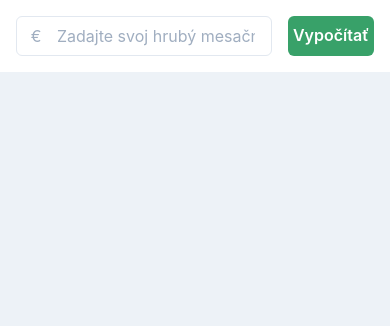
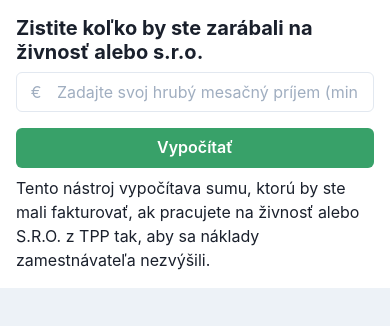
Before and after one commit to lubosfukas/my-paycheck, a Next.js app: page / in a window 390 px wide. Shown: the top 326 px of the page. Built offline with nearby package versions, Linux system fonts and the light colour scheme.

Commit message:
feat: :sparkles: implement custom media query hook
Implemented custom useMediaQuery hook in order to fix a bug in chakra when using SSR.

```diff
--- a/components/IncomeInput/IncomeInput.tsx
+++ b/components/IncomeInput/IncomeInput.tsx
@@ -2,45 +2,66 @@ import {
     Box,
     Button,
     Flex,
+    Heading,
     Input,
     InputGroup,
     InputLeftElement,
+    Text,
+    VStack,
 } from '@chakra-ui/react'
-import styled from '@emotion/styled'
 
-const StyledFlex = styled(Flex)`
-    padding: 1rem;
-`
-
-const StyledButton = styled(Button)`
-    margin-left: 1rem;
-`
+import { useMediaQuery } from '../../hooks'
+import { device } from '../../utils/device'
 
 type Props = {
-    value?: number
-    onChange: (newValue: number) => void
+    value: string
+    onChange: (newValue: string) => void
 }
 
 const IncomeInput = ({ value, onChange }: Props) => {
+    const isLargerThanTablet = useMediaQuery(device.tablet)
+    const isInvalid = parseInt(value) < 700
+
     return (
-        <Box bg="white">
-            <StyledFlex>
+        <Box bg="white" p={isLargerThanTablet ? 16 : 4}>
+            <VStack align="stretch" mx="auto" maxW="48rem">
+                <Heading size={isLargerThanTablet ? 'lg' : 'md'}>
+                    Zistite koľko by ste zarábali na živnosť alebo s.r.o.
+                </Heading>
+                <Flex
+                    flexDirection={isLargerThanTablet ? 'row' : 'column'}
+                    my="4"
+                >
                     <InputGroup>
                         <InputLeftElement color="gray.400" pointerEvents="none">
                             €
                         </InputLeftElement>
                         <Input
                             focusBorderColor="green.200"
+                            isInvalid={isInvalid}
                             onChange={(
                                 event: React.ChangeEvent<HTMLInputElement>
-                        ) => onChange(parseInt(event.target.value))}
-                        placeholder="Zadajte svoj hrubý mesačný príjem"
+                            ) => onChange(event.target.value)}
+                            placeholder="Zadajte svoj hrubý mesačný príjem (min. 700€)"
                             type="number"
                             value={value}
                         />
                     </InputGroup>
-                <StyledButton colorScheme="green">Vypočítať</StyledButton>
-            </StyledFlex>
+                    <Button
+                        colorScheme="green"
+                        ml={isLargerThanTablet ? 4 : 0}
+                        mt={isLargerThanTablet ? 0 : 4}
+                        _active={{ borderColor: 'green.200' }}
+                    >
+                        Vypočítať
+                    </Button>
+                </Flex>
+                <Text>
+                    Tento nástroj vypočítava sumu, ktorú by ste mali fakturovať,
+                    ak pracujete na živnosť alebo S.R.O. z TPP tak, aby sa
+                    náklady zamestnávateľa nezvýšili.
+                </Text>
+            </VStack>
         </Box>
     )
 }
--- /dev/null
+++ b/hooks/index.ts
@@ -0,0 +1 @@
+export * from './useMediaQuery'
--- /dev/null
+++ b/hooks/useMediaQuery/index.ts
@@ -0,0 +1 @@
+export { default as useMediaQuery } from './useMediaQuery'
--- /dev/null
+++ b/hooks/useMediaQuery/useMediaQuery.ts
@@ -0,0 +1,29 @@
+import { useState, useCallback, useEffect } from 'react'
+
+const useMediaQuery = (query: string) => {
+    const [targetReached, setTargetReached] = useState(false)
+
+    const updateTarget = useCallback((e) => {
+        if (e.matches) {
+            setTargetReached(true)
+        } else {
+            setTargetReached(false)
+        }
+    }, [])
+
+    useEffect(() => {
+        const media = window.matchMedia(query)
+        media.addEventListener('change', updateTarget)
+
+        // Check on mount (callback is not called until a change occurs)
+        if (media.matches) {
+            setTargetReached(true)
+        }
+
+        return () => media.removeEventListener('change', updateTarget)
+    }, [query, updateTarget])
+
+    return targetReached
+}
+
+export default useMediaQuery
--- a/pages/index.tsx
+++ b/pages/index.tsx
@@ -1,14 +1,17 @@
 import { useState } from 'react'
 import type { NextPage } from 'next'
+
 import { IncomeInput } from '../components'
 
 const Home: NextPage = () => {
-    const [income, setIncome] = useState<number>()
+    const [income, setIncome] = useState<string>('')
     return (
-        <IncomeInput
-            onChange={(newValue: number) => setIncome(newValue)}
-            value={income}
-        />
+        <header>
+            <IncomeInput
+                onChange={(newValue: string) => setIncome(newValue)}
+                value={income}
+            />
+        </header>
     )
 }
 
--- /dev/null
+++ b/utils/device.ts
@@ -0,0 +1,12 @@
+import { size } from './size'
+
+export const device = {
+    mobileS: `(min-width: ${size.mobileS})`,
+    mobileM: `(min-width: ${size.mobileM})`,
+    mobileL: `(min-width: ${size.mobileL})`,
+    tablet: `(min-width: ${size.tablet})`,
+    laptop: `(min-width: ${size.laptop})`,
+    laptopL: `(min-width: ${size.laptopL})`,
+    desktop: `(min-width: ${size.desktop})`,
+    desktopL: `(min-width: ${size.desktop})`,
+}
--- /dev/null
+++ b/utils/size.ts
@@ -0,0 +1,9 @@
+export const size = {
+    mobileS: '320px',
+    mobileM: '375px',
+    mobileL: '425px',
+    tablet: '768px',
+    laptop: '1024px',
+    laptopL: '1440px',
+    desktop: '2560px',
+}
```
Lines whose indentation alone changed are shown as unchanged.
